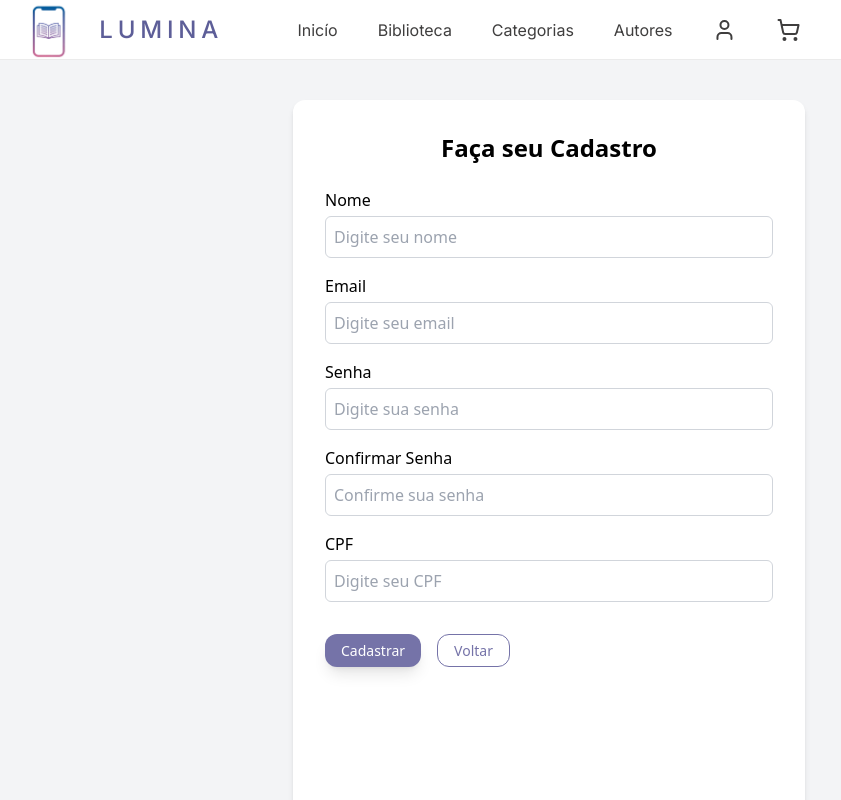
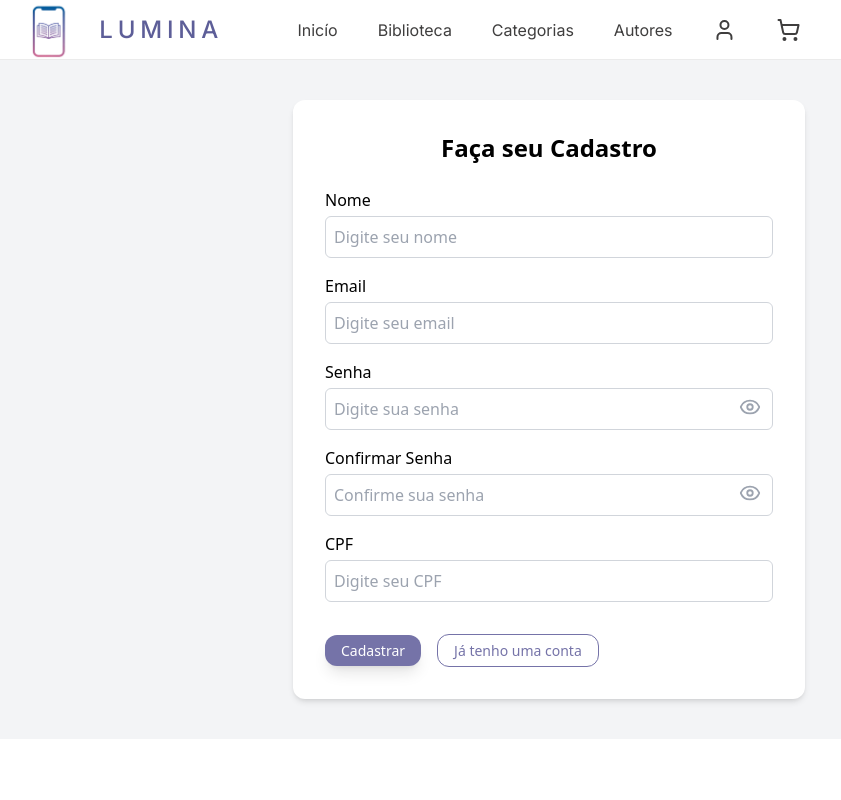
Before and after one commit to julia062006/Lumina_Frontend, a React (Create React App) app: page /cadastroUsuario in a window 1280 px wide. Shown: the top 800 px of the page, without its empty margins (91-932 px from the left). Built offline with nearby package versions, Linux system fonts and the light colour scheme.

Commit message:
Adicionando componente mostrar senha e redirecionamento para o login

```diff
--- a/src/componentes/Formulario.jsx
+++ b/src/componentes/Formulario.jsx
@@ -1,6 +1,6 @@
 function Formulario({ titulo, onSubmit, children }) {
   return (
-    <div className="flex justify-center min-h-screen bg-gray-100 py-10">
+    <div className="flex justify-center bg-gray-100 py-10">
 
       <div className="bg-white p-8 rounded-xl shadow-md w-full max-w-lg">
 
--- /dev/null
+++ b/src/componentes/InputSenha.jsx
@@ -0,0 +1,29 @@
+import { useState } from "react";
+import { Eye, EyeOff } from "lucide-react";
+import Input from "./Input";
+
+function InputSenha({ label, name, placeholder, register, error }) {
+    const [mostrar, setMostrar] = useState(false);
+
+    return (
+        <div className="relative">
+            <Input
+                label={label}
+                name={name}
+                type={mostrar ? "text" : "password"}
+                placeholder={placeholder}
+                register={register}
+                error={error}
+            />
+            <button
+                type="button"
+                onClick={() => setMostrar(!mostrar)}
+                className="absolute right-3 top-9 text-gray-400 hover:text-gray-600"
+            >
+                {mostrar ? <EyeOff size={22} /> : <Eye size={22} />}
+            </button>
+        </div>
+    );
+}
+
+export default InputSenha;
--- a/src/paginas/CadastroUsuario.jsx
+++ b/src/paginas/CadastroUsuario.jsx
@@ -4,6 +4,7 @@ import { BotaoPrimario, BotaoSecundario } from "../componentes/Botao";
 import Input from "../componentes/Input";
 import Formulario from "../componentes/Formulario";
 import { useNavigate } from "react-router-dom";
+import InputSenha from "../componentes/InputSenha";
 
 
 function CadastroUsuario() {
@@ -21,6 +22,7 @@ function CadastroUsuario() {
 
             alert("Cadastro realizado com sucesso!");
             reset();
+            navigate("/entrar");
         } catch (erro) {
             console.log("Erro ao conectar com o servidor");
         }
@@ -69,7 +71,7 @@ function CadastroUsuario() {
                     error={errors.email}
                 />
 
-                <Input
+                <InputSenha
                     label="Senha"
                     name="senha"
                     type="password"
@@ -83,7 +85,7 @@ function CadastroUsuario() {
                     error={errors.senha}
                 />
 
-                <Input
+                <InputSenha
                     label="Confirmar Senha"
                     name="confirmarSenha"
                     type="password"
@@ -113,14 +115,15 @@ function CadastroUsuario() {
                     error={errors.cpf}
                 />
 
-                <div className="flex gap-4 mt-4">
+                <div className="flex gap-4 mt-4 items-center">
                     <BotaoPrimario type="submit">
                         Cadastrar
                     </BotaoPrimario>
 
-                    <BotaoSecundario onClick={() => navigate("/")}>
-                        Voltar
+                    <BotaoSecundario onClick={() => navigate("/entrar")}>
+                        Já tenho uma conta
                     </BotaoSecundario>
+
                 </div>
 
             </Formulario>
--- a/src/paginas/Entrar.jsx
+++ b/src/paginas/Entrar.jsx
@@ -4,6 +4,7 @@ import { BotaoPrimario, BotaoSecundario } from "../componentes/Botao";
 import Input from "../componentes/Input";
 import Formulario from "../componentes/Formulario";
 import { loginUsuario } from "../services/api";
+import InputSenha from "../componentes/InputSenha";
 
 function Entrar() {
 
@@ -49,7 +50,7 @@ function Entrar() {
                     error={errors.email}
                 />
 
-                <Input
+                <InputSenha
                     label="Senha"
                     name="senha"
                     type="password"
```
